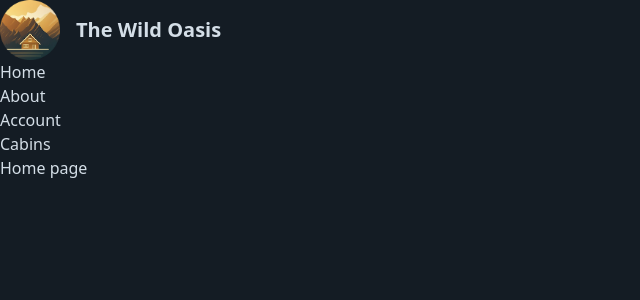
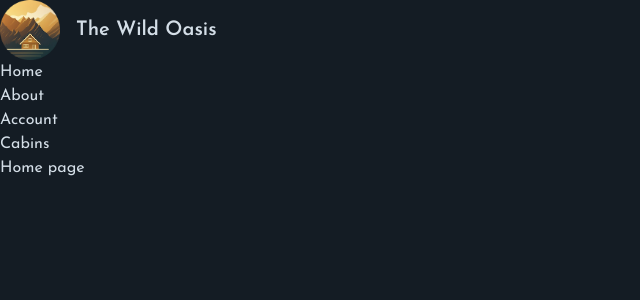
Before and after one commit to allbutone/the-wild-oasis-website, a Next.js app: page / in a window 1280 px wide. Shown: the top 300 px of the page, without its empty margins (0-640 px from the left). Built offline with nearby package versions, Linux system fonts and the light colour scheme.

Commit message:
test: 添加 google font 'josefin_sans', 并测试 nextjs 是如何 self host 该字体的.

```diff
--- a/app/layout.js
+++ b/app/layout.js
@@ -1,8 +1,16 @@
+// import tailwind css file in order to use it.
+import "@/app/_styles/globals.css";
+
 import Logo from "./_components/Logo";
 import Navigation from "./_components/Navigation";
+import { Josefin_Sans } from "next/font/google";
 
-// import tailwind css file in order to use it.
-import "@/app/_styles/globals.css";
+// Josefin_Sans 是以 font name 命名的 function:
+const josefin = Josefin_Sans({
+  subsets: ['latin'], // 只要字体中的 latin 字符集, 可以显著减少 font 的 bundle size
+  display: 'swap', // 当加载 target font 'Josefin_sans' 时, 先展示 default font 作为 fallback
+})
+console.log(josefin);// 查看结构
 
 // Layout 中只会指定 <body> 而不会指定 <head>, 这是因为:
 // nextjs 会默认使用 exported variable 'metadata' 来生成 <head>
@@ -24,14 +32,14 @@ export const metadata = {
 
   // code-based metadata(如下) 优先于 file-based metadata (在 app 下的 icon.png)
   icons: {
-    icon: '/logo_babyshark.png',
-  }
+    icon: "/logo_babyshark.png",
+  },
 };
 
 // 原本不会导致 hard reload 的 <Link /> 实际却触发了 hard reload
 export default function Layout({ children }) {
   return (
-    <html>
+    <html className={josefin.className}>
       <body className="bg-primary-950 text-primary-100 min-h-screen">
         <header>
           <Logo />
```
